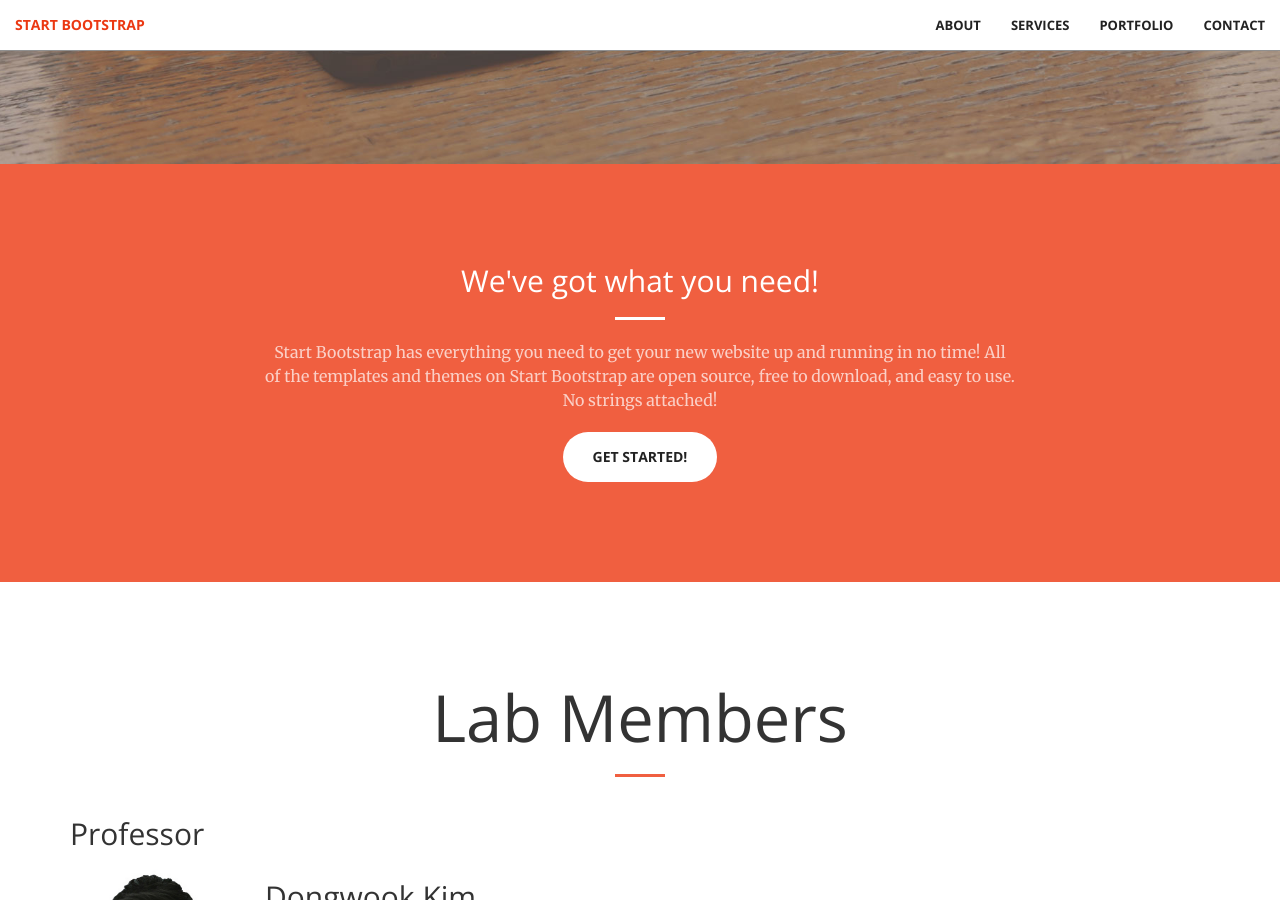
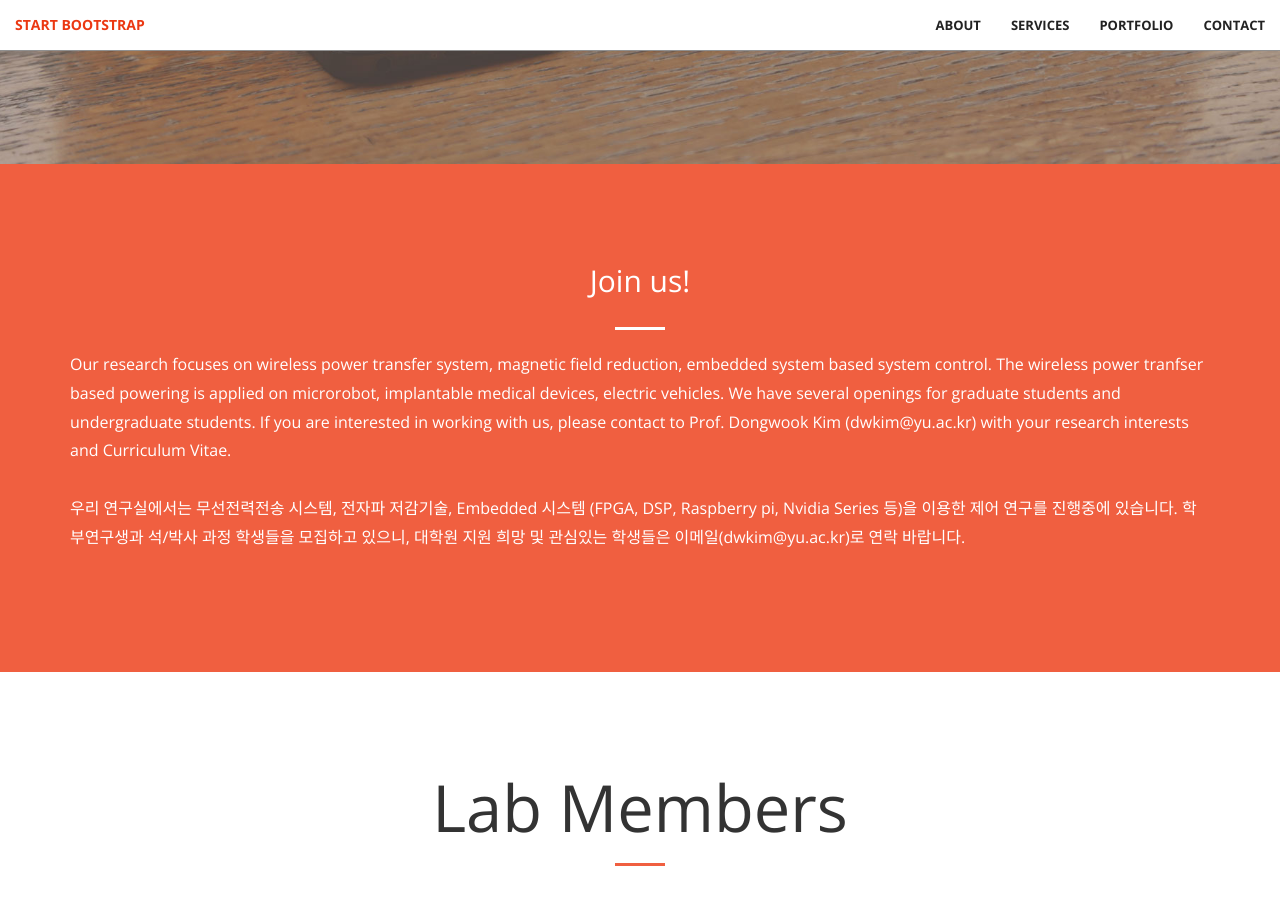
Before and after one commit to dwKim88/AEL, a Jekyll site: the page built from index.html, in a window 1280 px wide and 900 px high, scrolled down 736 px. Built offline with Jekyll 4.4.1, drawn with Linux system fonts in a browser that asks for light colours.

Commit message:
Update call-to-action.html

```diff
--- a/_includes/call-to-action.html
+++ b/_includes/call-to-action.html
@@ -1,11 +1,21 @@
 <section class="bg-primary" id="about">
     <div class="container">
         <div class="row">
-            <div class="col-lg-8 col-lg-offset-2 text-center">
-                <h2 class="section-heading">We've got what you need!</h2>
+            <div class="col-md-12 text-center">
+                <h2 class="section-heading">Join us!
+
+                </h2>
+            </div>
+            <div class="col-md-12 text-left">
                 <hr class="light">
-                <p class="text-faded">Start Bootstrap has everything you need to get your new website up and running in no time! All of the templates and themes on Start Bootstrap are open source, free to download, and easy to use. No strings attached!</p>
-                <a href="#" class="btn btn-default btn-xl">Get Started!</a>
+                <h2>
+                  <p style="line-height: 1.8;">
+                     Our research focuses on wireless power transfer system, magnetic field reduction, embedded system based system control. The wireless power tranfser based powering is applied on microrobot, implantable medical devices, electric vehicles.  We have several openings for graduate students and undergraduate students. If you are interested in working with us, please contact to Prof. Dongwook Kim (dwkim@yu.ac.kr) with your research interests and Curriculum Vitae.<br><br>                   우리 연구실에서는 무선전력전송 시스템, 전자파 저감기술,  Embedded 시스템 (FPGA, DSP, Raspberry pi, Nvidia Series 등)을 이용한 제어 연구를 진행중에 있습니다.  학부연구생과 석/박사 과정 학생들을 모집하고 있으니, 대학원 지원 희망 및 관심있는 학생들은 이메일(dwkim@yu.ac.kr)로 연락 바랍니다.
+                  </p>
+                </h2>
+                <!--
+                    <a href="#" class="btn btn-default btn-xl">Get Started!</a>
+                -->
             </div>
         </div>
     </div>
```
